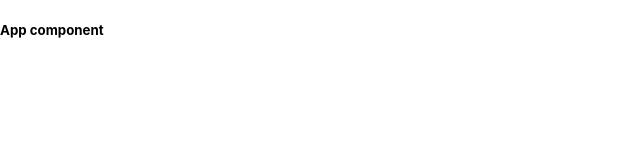
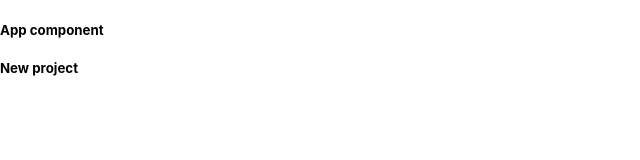
Before and after one commit to Shahil9934/react-demo-project, a React (Create React App) app: page / in a window 1280 px wide. Shown: the top 160 px of the page, without its empty margins (0-640 px from the left). Built offline with nearby package versions, Linux system fonts and the light colour scheme.

Commit message:
Add all files and folders

```diff
--- a/src/App.js
+++ b/src/App.js
@@ -2,6 +2,7 @@ const App = () => {
   return(
     <div>
       <h5>App component</h5>
+      <h5>New project</h5>
     </div>
   )
 }
```
